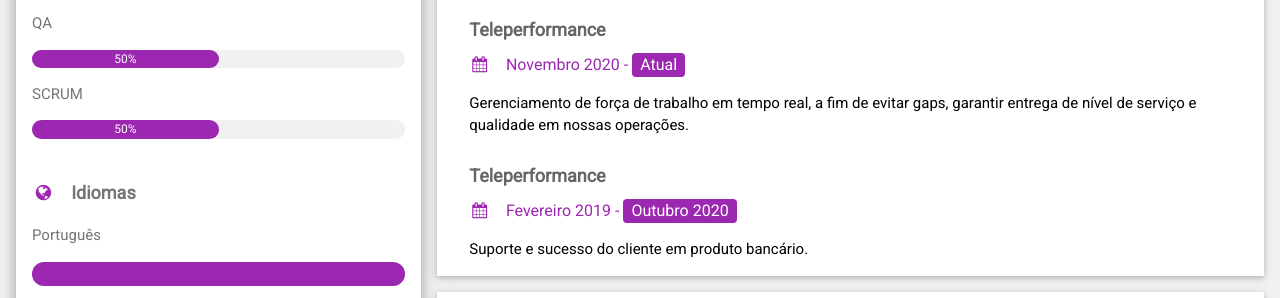
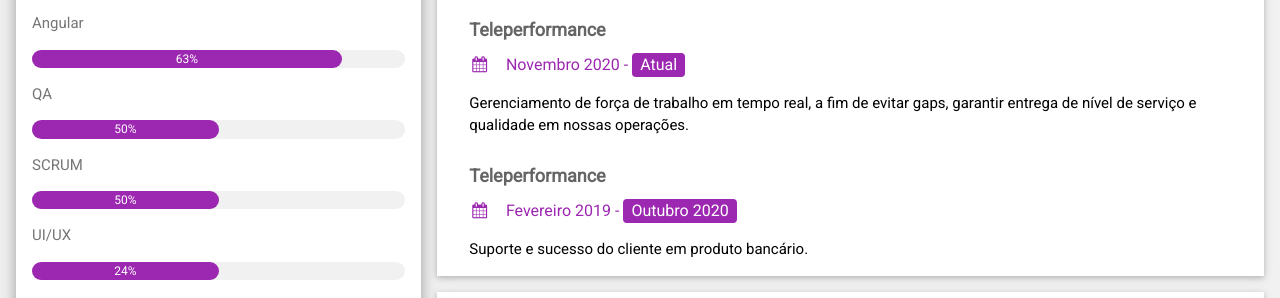
Before and after one commit to limaizabela/Resume, a plain HTML site: page index.html in a window 1280 px wide. Shown: the part 376-674 px from the top of the page. Drawn offline with nearby package versions, Linux system fonts and the light colour scheme.

Commit message:
Adicionando competências

```diff
--- a/index.html
+++ b/index.html
@@ -51,6 +51,11 @@
               <div class="w3-light-grey w3-round-xlarge w3-small">
                 <div class="w3-container w3-center w3-round-xlarge w3-purple" style="width:83%">83%</div>
               </div>
+              </p>
+              <p>Angular</p>
+              <div class="w3-light-grey w3-round-xlarge w3-small">
+                <div class="w3-container w3-center w3-round-xlarge w3-purple" style="width:83%">63%</div>
+              </div>
               <p>QA</p>
               <div class="w3-light-grey w3-round-xlarge w3-small">
                 <div class="w3-container w3-center w3-round-xlarge w3-purple" style="width:50%">50%</div>
@@ -58,6 +63,10 @@
               <p>SCRUM</p>
               <div class="w3-light-grey w3-round-xlarge w3-small">
                 <div class="w3-container w3-center w3-round-xlarge w3-purple" style="width:50%">50%</div>
+              </div>
+              <p>UI/UX</p>
+              <div class="w3-light-grey w3-round-xlarge w3-small">
+                <div class="w3-container w3-center w3-round-xlarge w3-purple" style="width:50%">24%</div>
               </div>
 
               <br>
```
